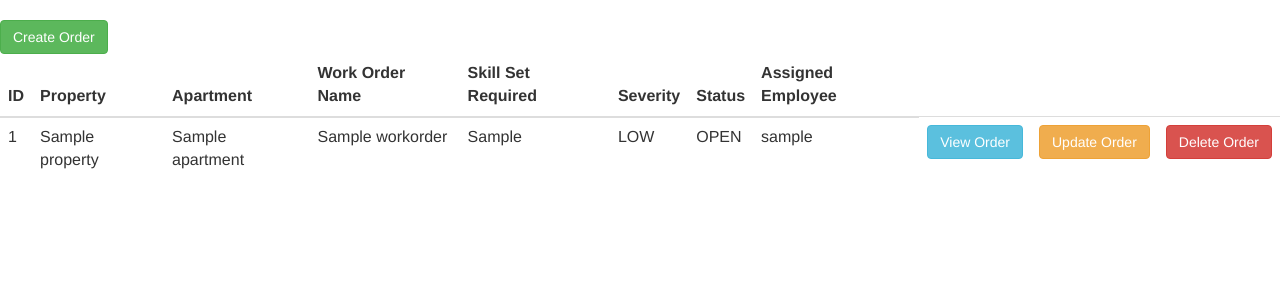
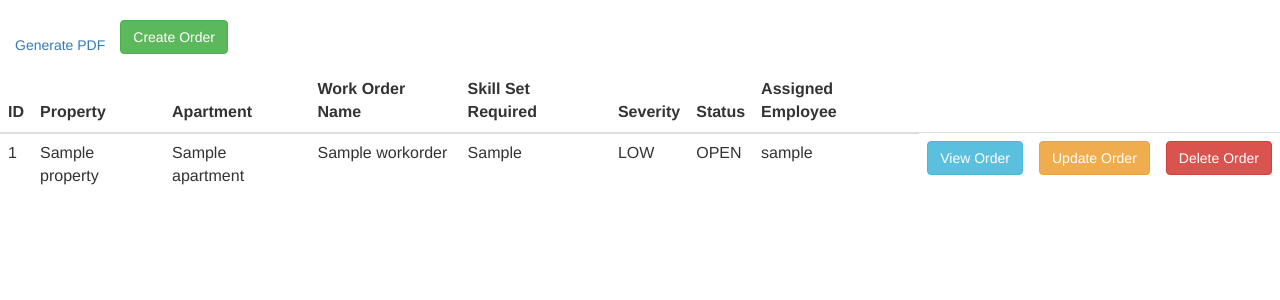
Before and after one commit to Sujatha-Renga/ISQA_8210_Assign5, a Django app: page /workorder/workorder_list.html in a window 1280 px wide. Shown: the part 52-352 px from the top of the page. Run offline with Django 4.2, Linux system fonts and the light colour scheme; a user stored in the database is signed in; tables that the repository leaves empty hold one stand-in row (values such as "Sample post"); some libraries are stand-ins or nearby versions.

Commit message:
View PDF
View PDF

```diff
--- a/MAH_V5/settings.py
+++ b/MAH_V5/settings.py
@@ -23,7 +23,7 @@ BASE_DIR = Path(__file__).resolve().parent.parent
 SECRET_KEY = 'django-insecure-qffqdznhx(*d1c+vz3mbyhi0%%1no8w6y65fw!o%3fpre4vd*^'
 
 # SECURITY WARNING: don't run with debug turned on in production!
-DEBUG = False
+DEBUG = True
 
 ALLOWED_HOSTS = ['127.0.0.1', '.pythonanywhere.com']
 
--- a/templates/workorder/workorder_list.html
+++ b/templates/workorder/workorder_list.html
@@ -9,7 +9,11 @@
             <i class="fas fa-table me-1"></i>
 
             <a class="btn btn-success" href="{% url 'create_workorder' %}">Create Order</a>
-
+            {% if user.is_authenticated %}
+                <ul class="nav navbar-nav">
+                    <li><a href="{% url 'view_pdf' %}"> Generate PDF </a></li>
+                </ul>
+            {% endif %}
         </div>
         <div class="card-body">
             <table id="datatablesSimple" class="table">
@@ -43,9 +47,9 @@
                             <a class="btn btn-warning" href="{% url 'order_update' order.pk %}">Update Order</a>
                         </td>
                         {% if request.user.is_staff %}
-                        <td>
-                            <a class="btn btn-danger" href={% url 'order_delete' order.pk %}>Delete Order</a>
-                        </td>
+                            <td>
+                                <a class="btn btn-danger" href={% url 'order_delete' order.pk %}>Delete Order</a>
+                            </td>
                         {% endif %}
                     </tr>
                 {% endfor %}
```
